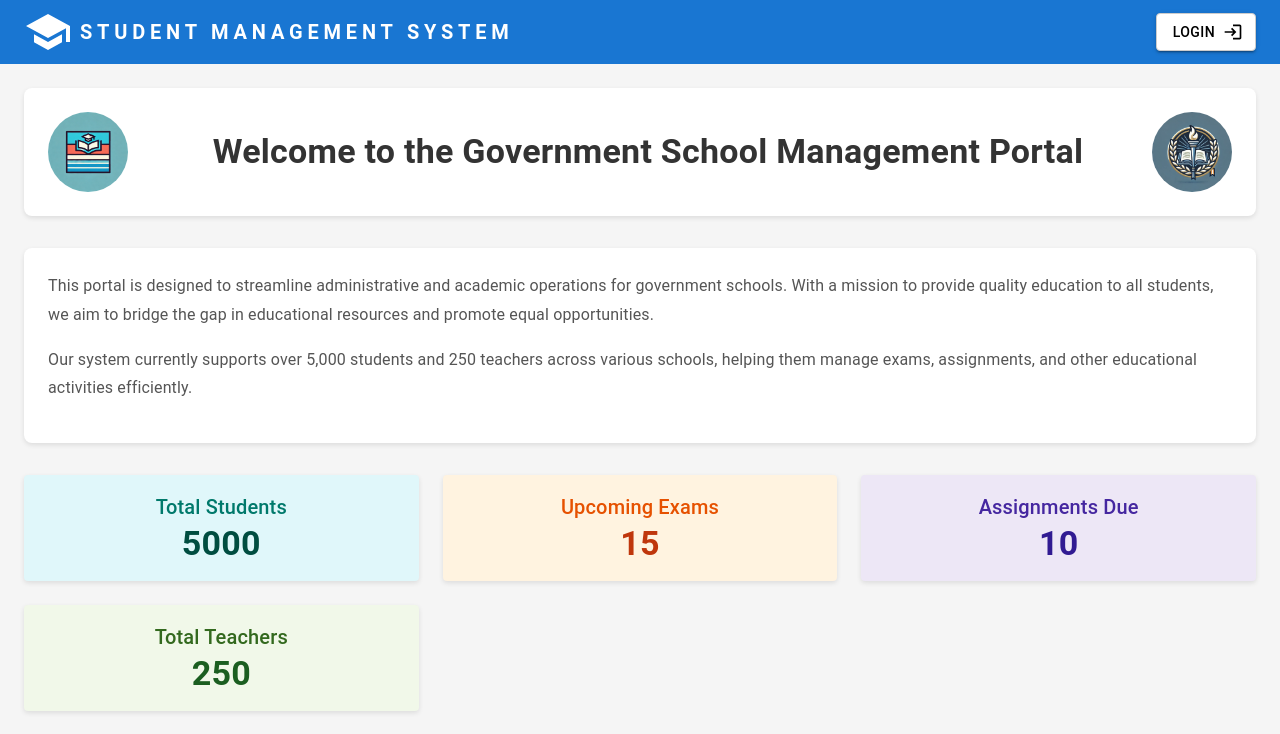
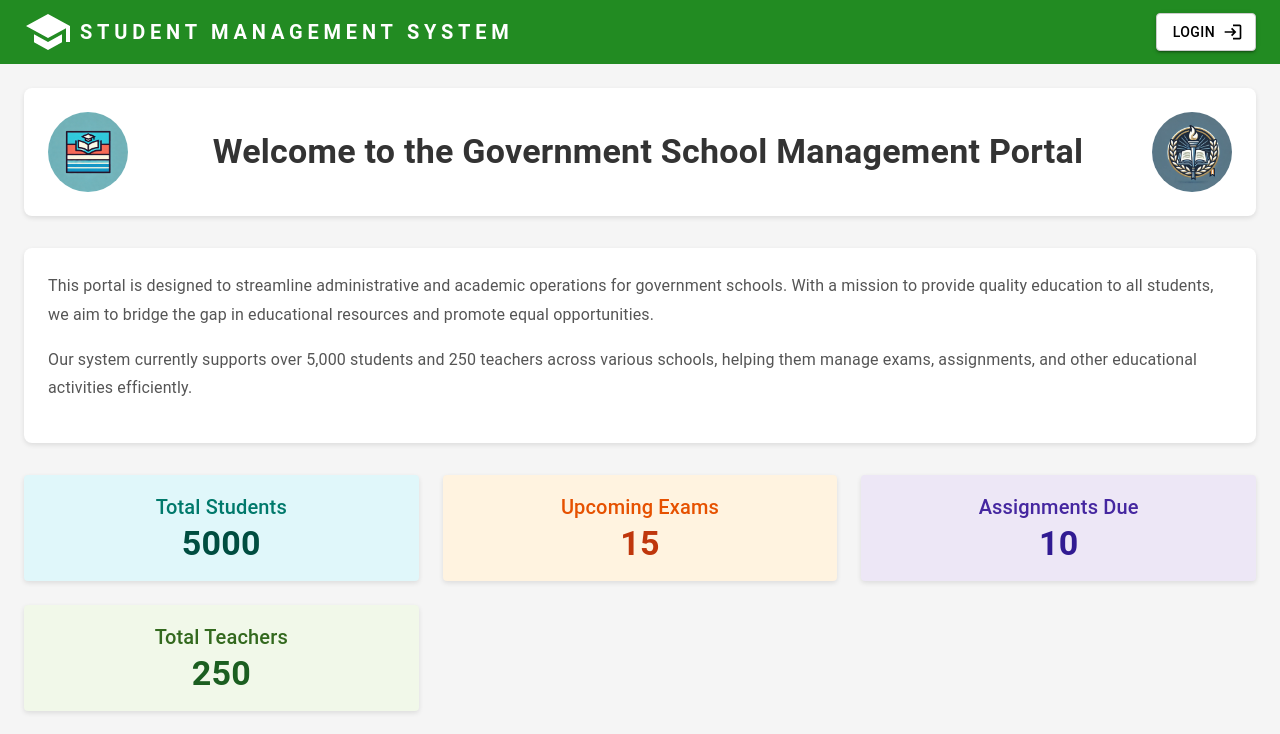
Before and after one commit to Praveen-Hapuarachchi/student-management-frontend, a React (Create React App) app: page / in a window 1280 px wide. Shown: the top 734 px of the page. Built offline with nearby package versions, Linux system fonts and the light colour scheme.

Commit message:
Updated Header component and color

```diff
--- a/package.json
+++ b/package.json
@@ -25,6 +25,7 @@
     "react-scripts": "^3.0.1",
     "web-vitals": "^2.1.4"
   },
+
   "scripts": {
     "start": "set NODE_OPTIONS=--openssl-legacy-provider && react-scripts start",
     "build": "set NODE_OPTIONS=--openssl-legacy-provider && react-scripts build",
--- a/src/components/Header.js
+++ b/src/components/Header.js
@@ -17,7 +17,12 @@ const Header = () => {
 
   return (
     <>
-      <AppBar position="static">
+         <AppBar
+        position="static"
+        sx={{
+          backgroundColor: '#228B22', // Change the AppBar background color
+        }}
+      >
         <Container maxWidth="xl">
           <Toolbar disableGutters>
             <SchoolIcon sx={{ display: { xs: 'flex', md: 'flex' }, mr: 1, fontSize: '3rem' }} />
```
